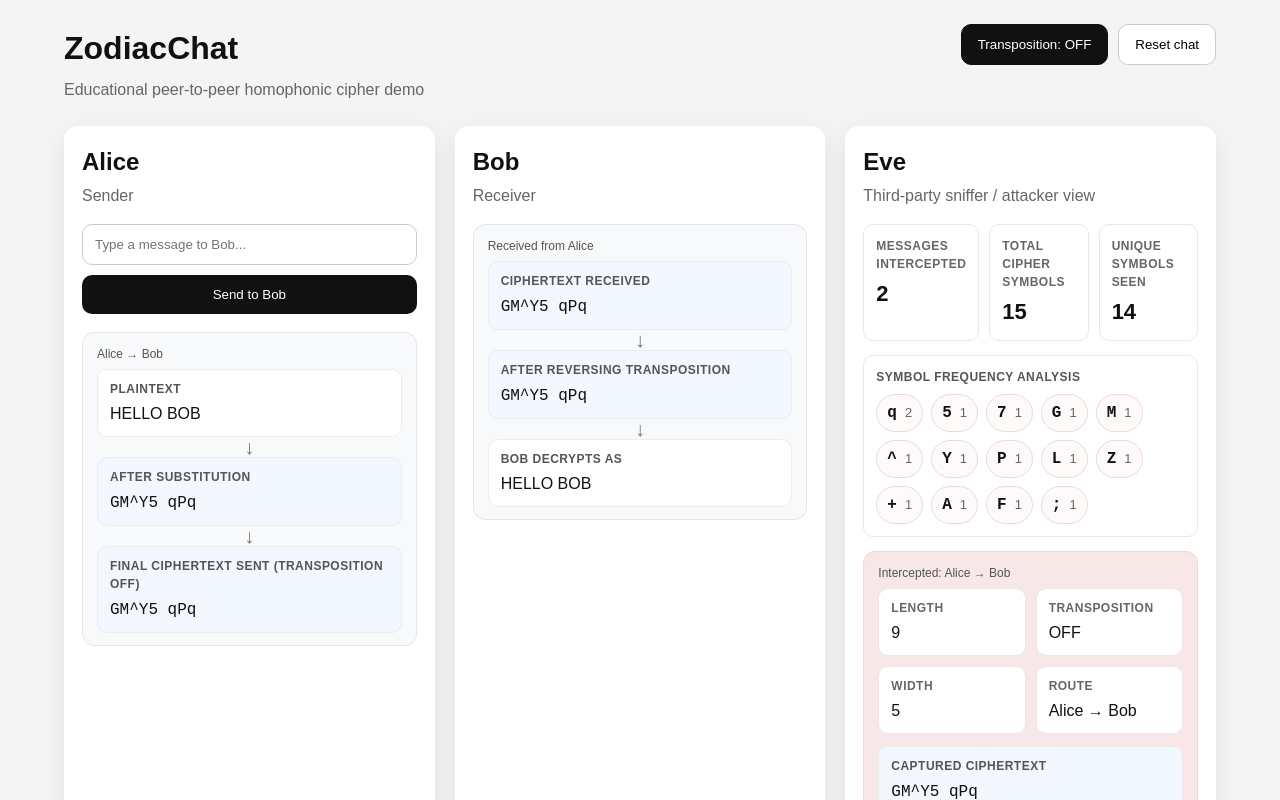
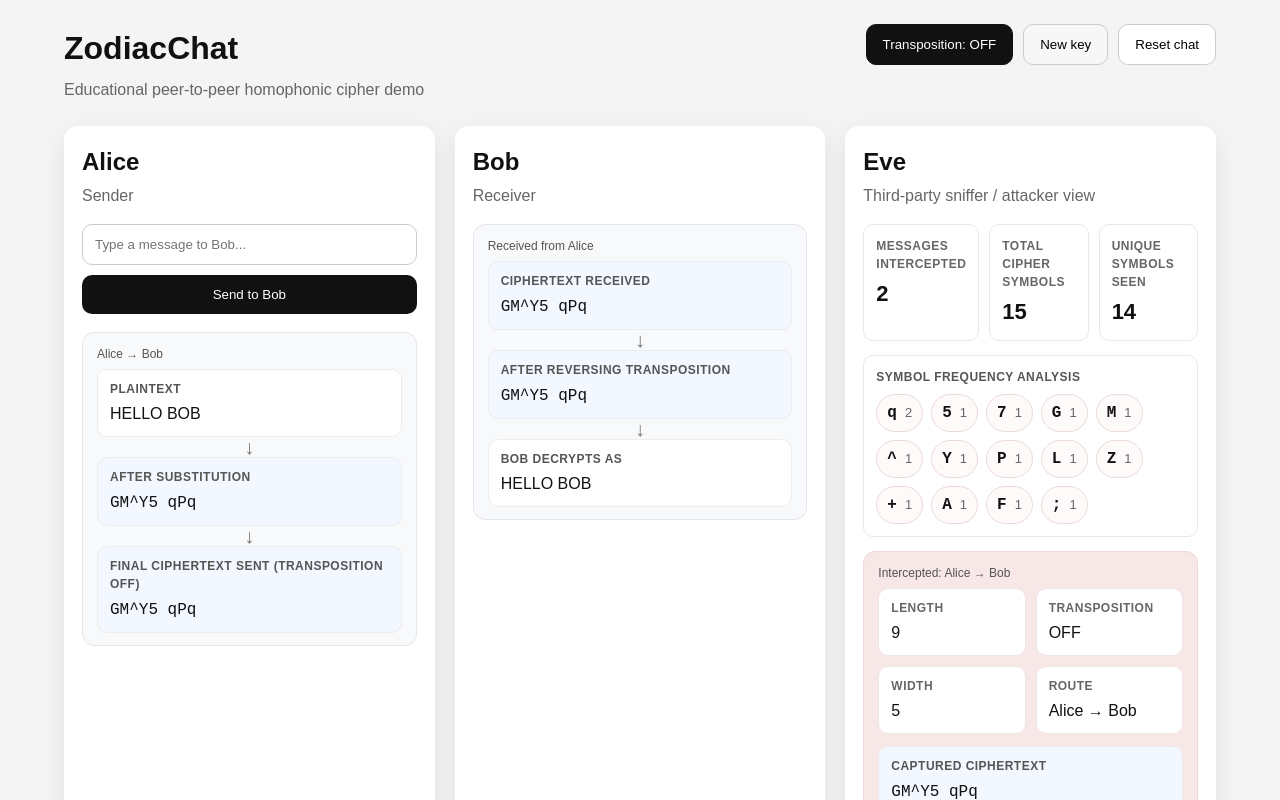
Before and after one commit to teyter/ZodiacChat, a React (Vite) app: page / in a window 1280 px wide. Shown: the top 800 px of the page. Built offline with nearby package versions, Linux system fonts and the light colour scheme.

Commit message:
add: new sub key

```diff
--- a/src/App.css
+++ b/src/App.css
@@ -334,3 +334,11 @@ body {
     grid-template-columns: 1fr;
   }
 }
+
+.secondary-button {
+  padding: 12px 16px;
+  border: 1px solid #ccc;
+  border-radius: 10px;
+  background: #f7f7f7;
+  cursor: pointer;
+}
--- a/src/App.jsx
+++ b/src/App.jsx
@@ -289,6 +289,31 @@ function getSortedSymbolCounts(messages) {
   return Object.entries(counts).sort((a, b) => b[1] - a[1])
 }
 
+function reencryptMessagesWithNewKey(messages, substitutionKey) {
+  let cyclePointers = generateCyclePointers(substitutionKey)
+
+  const reencryptedMessages = messages.map((message) => {
+    const { message: encryptedMessage, updatedPointers } = createEncryptedMessage({
+      id: message.id,
+      from: message.from,
+      to: message.to,
+      plaintext: message.plaintext,
+      substitutionKey,
+      cyclePointers,
+      transpositionEnabled: message.transpositionEnabled,
+      transpositionWidth: message.transpositionWidth,
+    })
+
+    cyclePointers = updatedPointers
+    return encryptedMessage
+  })
+
+  return {
+    messages: reencryptedMessages,
+    cyclePointers,
+  }
+}
+
 export default function App() {
   const [appState, setAppState] = useState(() => {
     const savedState = localStorage.getItem(STORAGE_KEY)
@@ -414,6 +439,21 @@ export default function App() {
     })
   }
 
+  function generateNewKey() {
+    setAppState((prev) => {
+      const newSubstitutionKey = generateSubstitutionKey()
+      const { messages: reencryptedMessages, cyclePointers } =
+        reencryptMessagesWithNewKey(prev.messages, newSubstitutionKey)
+
+      return {
+        ...prev,
+        substitutionKey: newSubstitutionKey,
+        messages: reencryptedMessages,
+        cyclePointers,
+      }
+    })
+  }
+
   return (
     <div className="app">
       <header className="topbar">
@@ -427,6 +467,10 @@ export default function App() {
         <div className="topbar-controls">
           <button className="toggle-button" onClick={toggleTransposition}>
             Transposition: {appState.transpositionEnabled ? 'ON' : 'OFF'}
+          </button>
+
+          <button className="secondary-button" onClick={generateNewKey}>
+            New key
           </button>
 
           <button className="reset-button" onClick={resetConversation}>
```
